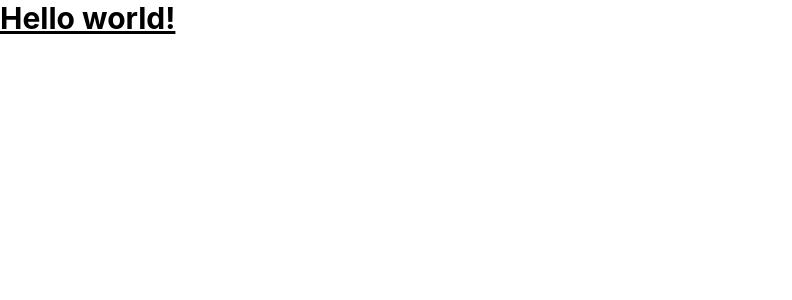
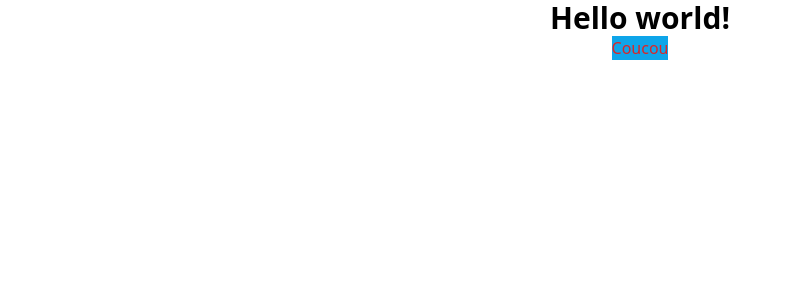
Before and after one commit to NicolasBNZ/testnextandwindtail, a Next.js app: page / in a window 1280 px wide. Shown: the top 300 px of the page, without its empty margins (0-792 px from the left). Built offline with nearby package versions, Linux system fonts and the light colour scheme.

Commit message:
:art: test on font display

```diff
--- a/pages/index.js
+++ b/pages/index.js
@@ -4,8 +4,13 @@ import styles from '../styles/Home.module.css'
 
 export default function Home() {
   return (
-    <h1 className="text-3xl font-bold underline">
+    <div className='flex flex-col items-center'>
+    <h1 className="text-3xl font-bold flex item-center group-hover:text-blue-200">
       Hello world!
     </h1>
+    <p className='customtext'>
+      Coucou
+    </p>
+ </div>
   )
 }
--- a/styles/globals.css
+++ b/styles/globals.css
@@ -2,8 +2,8 @@
 @tailwind components;
 @tailwind utilities;
 
-html,
-body {
+/* html, */
+/* body {
   padding: 0;
   margin: 0;
   font-family: -apple-system, BlinkMacSystemFont, Segoe UI, Roboto, Oxygen,
@@ -17,4 +17,12 @@ a {
 
 * {
   box-sizing: border-box;
+} */
+
+.customtext {
+  @apply bg-sky-500 text-red-600;
 }
+
+.customtext:hover {
+  @apply bg-sky-200 text-blue-600;
+}
--- a/tailwind.config.js
+++ b/tailwind.config.js
@@ -2,6 +2,7 @@ module.exports = {
   content: [
      "./pages/**/*.{js,ts,jsx,tsx}",
   "./components/**/*.{js,ts,jsx,tsx}",
+  "./pages/index.js"
 ],
   theme: {
     extend: {},
```
